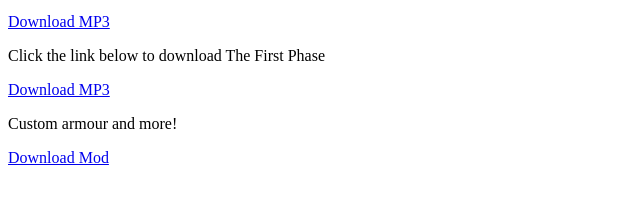
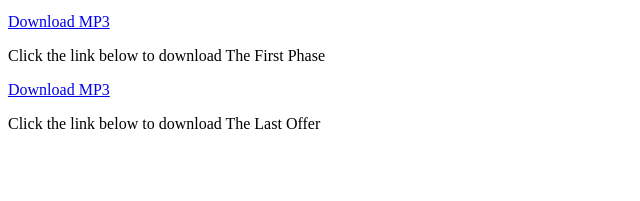
Before and after one commit to TheSurvivalDevYT/www.MusicOfDev.com, a plain HTML site: page index.html in a window 1280 px wide. Shown: the part 101-302 px from the top of the page, without its empty margins (0-640 px from the left). Drawn offline with Linux system fonts and the light colour scheme.

Commit message:
Update index.html
update

```diff
--- a/index.html
+++ b/index.html
@@ -13,8 +13,8 @@
 
         <p>Click the link below to download The First Phase</p>
     <a href="https://drive.google.com/uc?export=download&id=1VurkqfmohCK4MBvEuamoDflY13Vlg4uK">Download MP3</a>
-        <title>Welcome to thesurvivalmc's Mod Downloads, btw this is my mc channel</title>
-        <p>Custom armour and more!</p>
-        <a href="https://drive.google.com/uc?export=download&id=1pmm3msOxrR78gm45Fs63Nao4UfR4oPGf">Download Mod</a>
+
+        <p>Click the link below to download The Last Offer</p>
+        <a href="https://drive.google.comuc?export=download&id=
     </body>
 </html>
```
